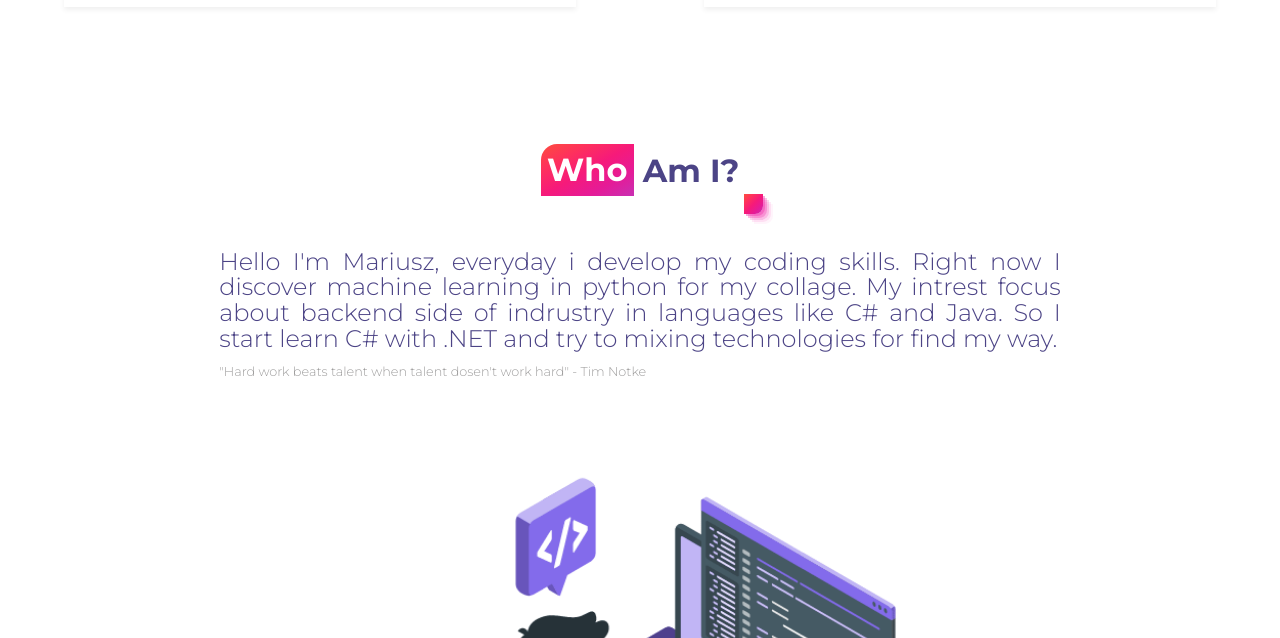
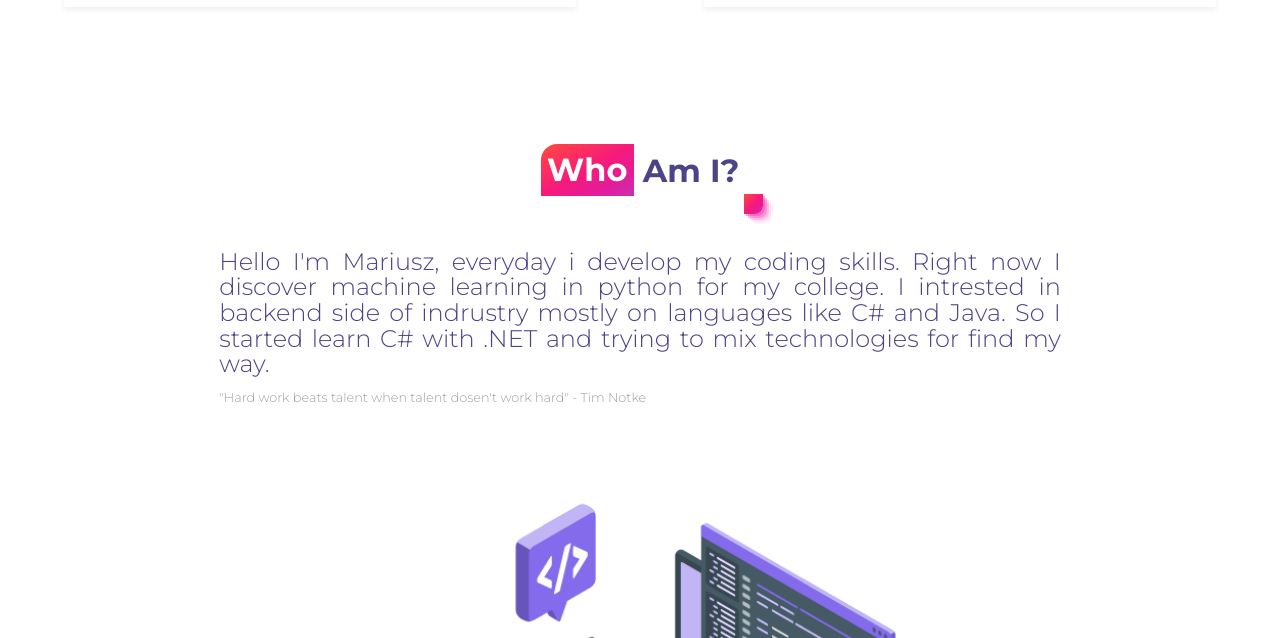
Before and after one commit to MariuszKloska/MariuszKloska.github.io, a plain HTML site: page index.html in a window 1280 px wide. Shown: the part 2414-3052 px from the top of the page. Drawn offline with Linux system fonts and the light colour scheme.

Commit message:
language cerrects

```diff
--- a/index.html
+++ b/index.html
@@ -63,9 +63,9 @@
                         </a>
                     </div>
                     <p class="project-description">
-                        This is simple 2d game where I add a simple A.I.
+                        This is simple 2d game where I added a simple A.I. algorithm
                         this game works on windows and android. Thats is a collage project
-                        for game-making and introduse to afficiant inteligence
+                        for game-making and introduse to artificial inteligence
                     </p>
                     <div class="project-technoliogies">
                         <p class="technologies-title">Technologies used:</p>
@@ -157,8 +157,10 @@
             </div>
             <div class="about-content">
             <p class="about-description">
-               Hello I'm Mariusz, everyday i develop my coding skills. Right now I discover machine learning in python for my collage. My intrest focus about backend side of indrustry  in languages like C# and Java.
-               So I start learn C# with .NET and try to mixing technologies for find my way.
+               Hello I'm Mariusz, everyday i develop my coding skills. Right now I discover machine
+               learning in python for my college.
+               I intrested in backend side of indrustry mostly on languages like C# and Java.
+               So I started learn C# with .NET and trying to mix technologies for find my way.
 
                  <span class="about-quote">
                     "Hard work beats talent when talent dosen't work hard" - Tim Notke
```
